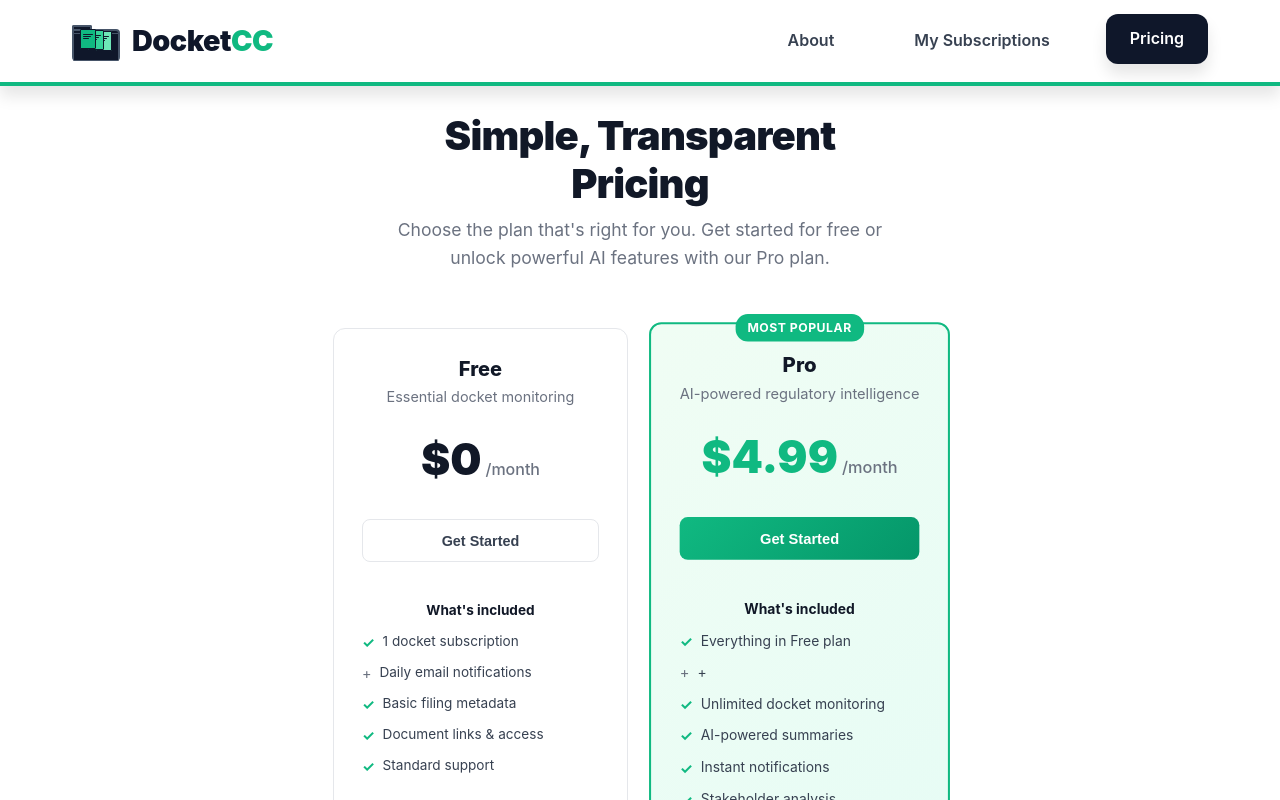
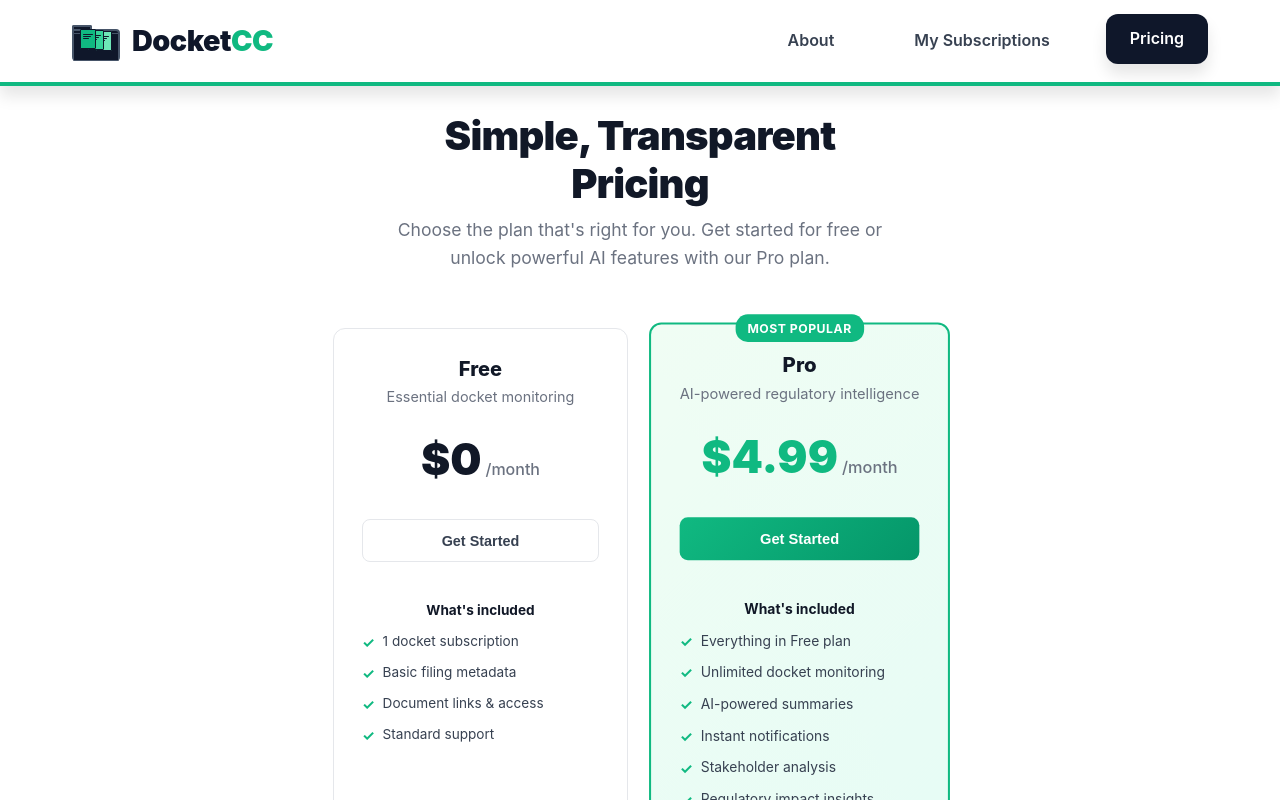
Before and after one commit to rmoh777/SimpleDCC, a SvelteKit app: page /pricing in a window 1280 px wide. Shown: the top 800 px of the page. Built offline with nearby package versions, Linux system fonts and the light colour scheme.

Commit message:
Fix pricing page checkmarks - remove erroneous plus signs (#151)
* Clean up pricing page features

* Fix erroneous plus signs on pricing cards - ensure all features show checkmarks

```diff
--- a/src/routes/pricing/+page.svelte
+++ b/src/routes/pricing/+page.svelte
@@ -37,7 +37,6 @@
         <h4 class="features-title">What's included</h4>
         <ul class="features-list">
           <li>1 docket subscription</li>
-          <li>Daily email notifications</li>
           <li>Basic filing metadata</li>
           <li>Document links & access</li>
           <li>Standard support</li>
@@ -68,7 +67,6 @@
         <h4 class="features-title">What's included</h4>
         <ul class="features-list">
           <li>Everything in Free plan</li>
-          <li>+</li>
           <li>Unlimited docket monitoring</li>
           <li>AI-powered summaries</li>
           <li>Instant notifications</li>
@@ -290,11 +288,7 @@
     font-size: 0.9rem;
   }
 
-  .features-list li:nth-child(2)::before {
-    content: '+';
-    color: #6b7280;
-    font-weight: 400;
-  }
+
 
   /* Bottom Section */
   .bottom-section {
```
